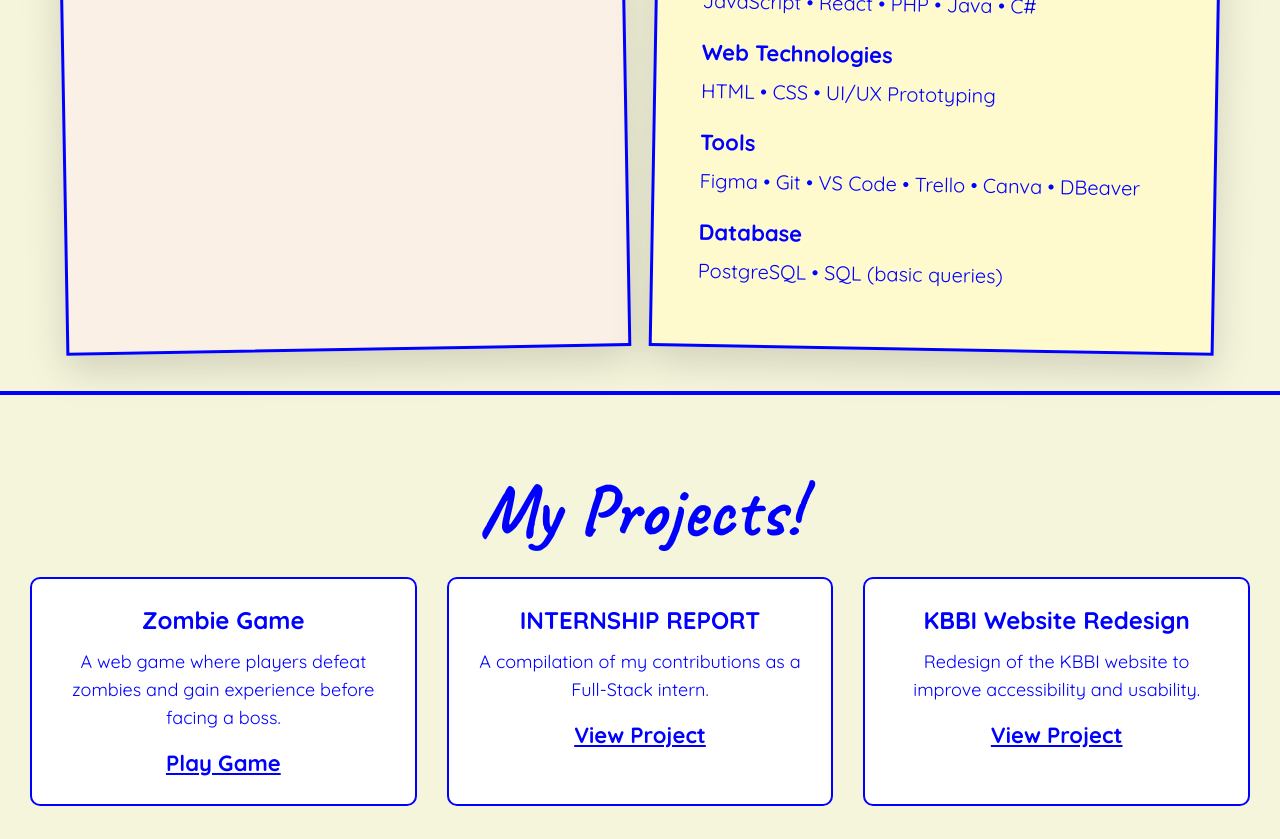
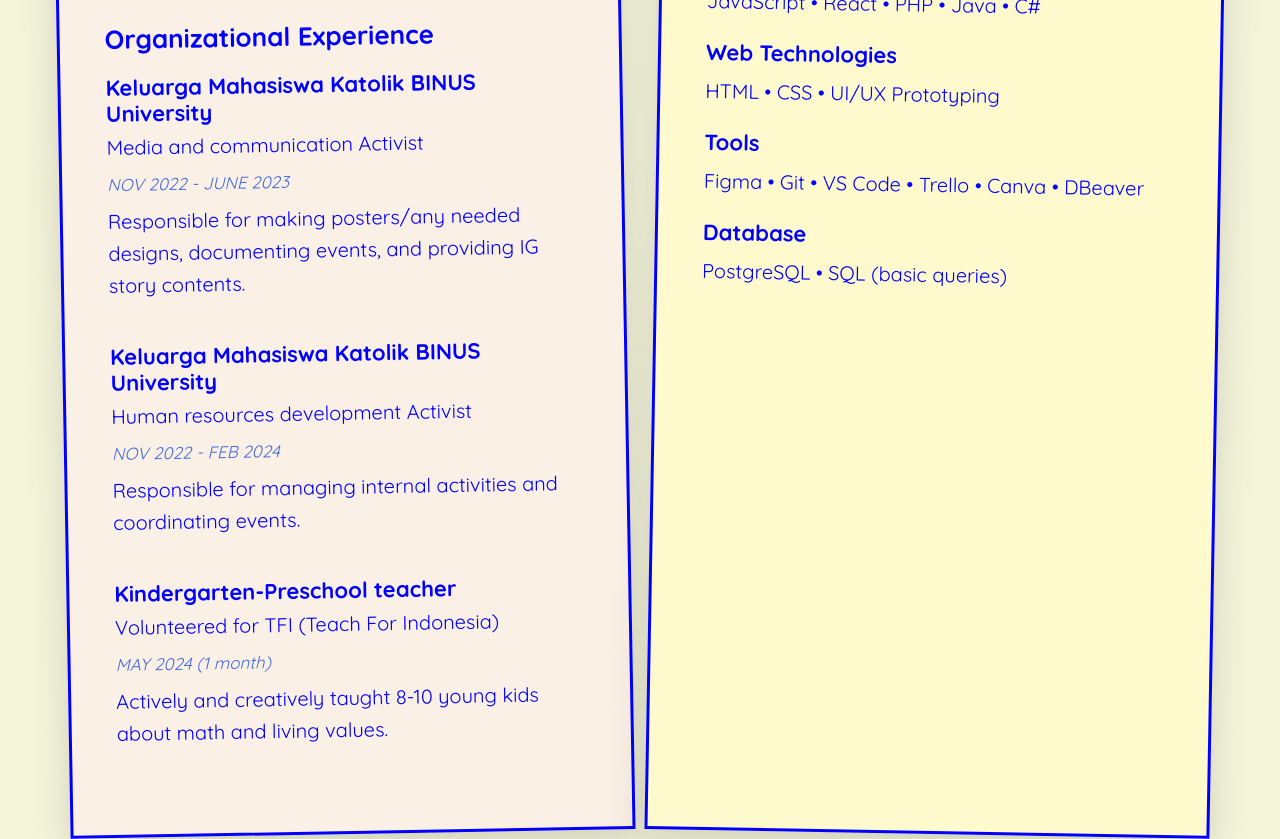
Before and after one commit to sher-w/porto, a plain HTML site: page index.html in a window 1280 px wide. Shown: the part 2030-2869 px from the top of the page. Drawn offline with nearby package versions, Linux system fonts and the light colour scheme.

Commit message:
added intern task

```diff
--- a/index.html
+++ b/index.html
@@ -81,6 +81,29 @@ I'm particularly interested in frontend development, UI/UX design, and creative
                     <p>Science Major (IPA)</p>
                     <p class="year">2019 – 2022</p>
                 </div>
+
+                <h3 style="margin-top: 30px; margin-bottom: 15px;">Organizational Experience</h3>
+
+                <div class="experience-item">
+                    <h4>Keluarga Mahasiswa Katolik BINUS University</h4>
+                    <p>Media and communication Activist</p>
+                    <p class="year">NOV 2022 - JUNE 2023</p>
+                    <p>Responsible for making posters/any needed designs, documenting events, and providing IG story contents.</p>
+                </div>
+
+                <div class="experience-item">
+                    <h4>Keluarga Mahasiswa Katolik BINUS University</h4>
+                    <p>Human resources development Activist</p>
+                    <p class="year">NOV 2022 - FEB 2024</p>
+                    <p>Responsible for managing internal activities and coordinating events.</p>
+                </div>
+
+                <div class="experience-item">
+                    <h4>Kindergarten-Preschool teacher</h4>
+                    <p>Volunteered for TFI (Teach For Indonesia)</p>
+                    <p class="year">MAY 2024 (1 month)</p>
+                    <p>Actively and creatively taught 8-10 young kids about math and living values.</p>
+                </div>
             </div>
         </div>
         <div class="book-page-right">
@@ -127,13 +150,13 @@ I'm particularly interested in frontend development, UI/UX design, and creative
         <div class="project">
             <h4>INTERNSHIP REPORT</h4>
             <p>A compilation of my contributions as a Full-Stack intern.</p>
-            <a href="#">View Project</a>
+            <a href="Intern report.pdf">View Project</a>
         </div>
 
         <div class="project">
-            <h4>KBBI Website Redesign</h4>
-            <p>Redesign of the KBBI website to improve accessibility and usability.</p>
-            <a href="#">View Project</a>
+            <h4>Intern Unpublished work</h4>
+            <p>Prototype of a web app mantaining PLB inventory</p>
+            <a href="https://www.figma.com/proto/t7IgYqcu9zkCDx4Y4rX5UN/Clic-DO?node-id=1-85&t=XiIQ2uwKBJUYvsgb-0&scaling=contain&content-scaling=fixed&starting-point-node-id=1%3A85">View Project</a>
         </div>
 
     </div>
```
